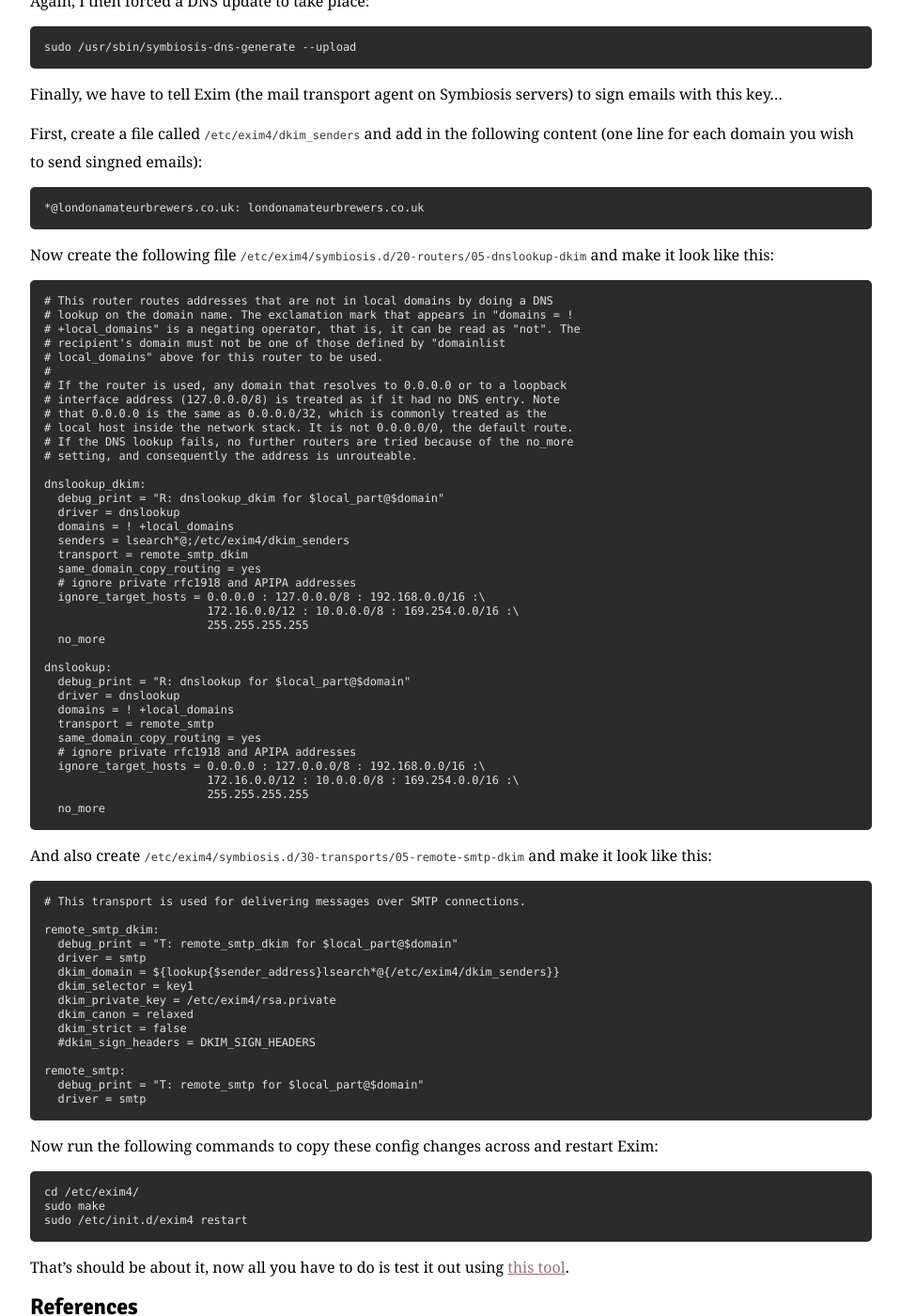
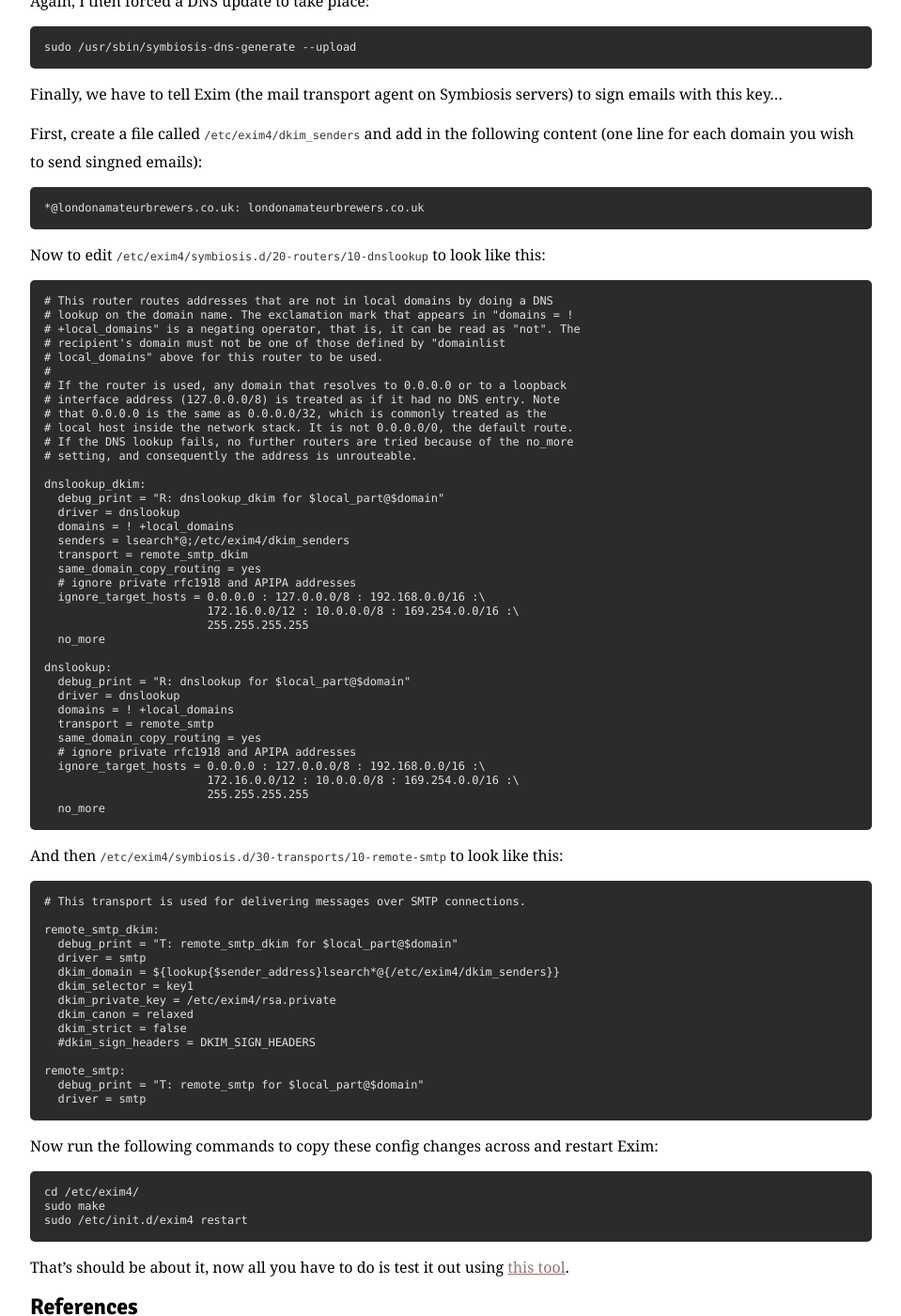
Before and after one commit to dazoakley/hocuspokus.net, a Jekyll site: the page built from _posts/2013-06-27-setting_up_spf_and_dkim_for_email_on_bytemark_symbiosis.markdown, in a window 1280 px wide and 1400 px high, scrolled down 1836 px. Shown: the whole window at 94% size, without its empty margins (160-1119 px from the left). Built offline with Jekyll 4.4.1, drawn with Linux system fonts in a browser that asks for light colours; some web fonts are replaced; Markdown is read by kramdown in place of the engine named in the settings; comment, search, counter and statistics services are not loaded.

Commit message:
Revert "updates." - the code examples were broken.
This reverts commit bcfae70391871cb488b7b2b591bb4e4c12f5f2cf.

```diff
--- a/_posts/2013-06-27-setting_up_spf_and_dkim_for_email_on_bytemark_symbiosis.markdown
+++ b/_posts/2013-06-27-setting_up_spf_and_dkim_for_email_on_bytemark_symbiosis.markdown
@@ -112,7 +112,7 @@ line for each domain you wish to send singned emails):
 *@londonamateurbrewers.co.uk: londonamateurbrewers.co.uk
 {% endhighlight %}
 
-Now create the following file `/etc/exim4/symbiosis.d/20-routers/05-dnslookup-dkim` and make it look like this:
+Now to edit `/etc/exim4/symbiosis.d/20-routers/10-dnslookup` to look like this:
 
 {% highlight text %}
 # This router routes addresses that are not in local domains by doing a DNS
@@ -154,7 +154,7 @@ dnslookup:
   no_more
 {% endhighlight %}
 
-And also create `/etc/exim4/symbiosis.d/30-transports/05-remote-smtp-dkim` and make it look like this:
+And then `/etc/exim4/symbiosis.d/30-transports/10-remote-smtp` to look like this:
 
 {% highlight text %}
 # This transport is used for delivering messages over SMTP connections.
```
Also changed, not shown: 1 other file.
